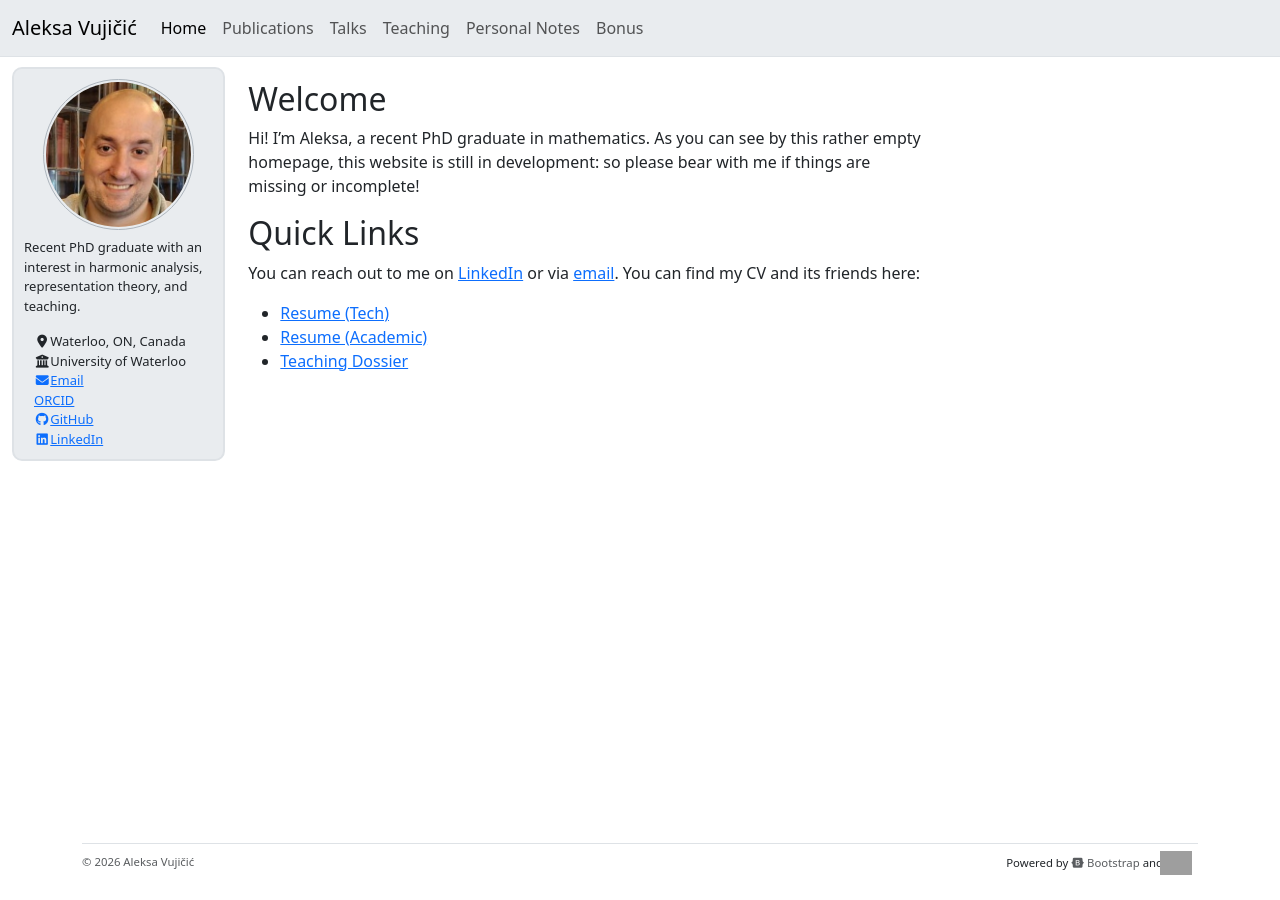
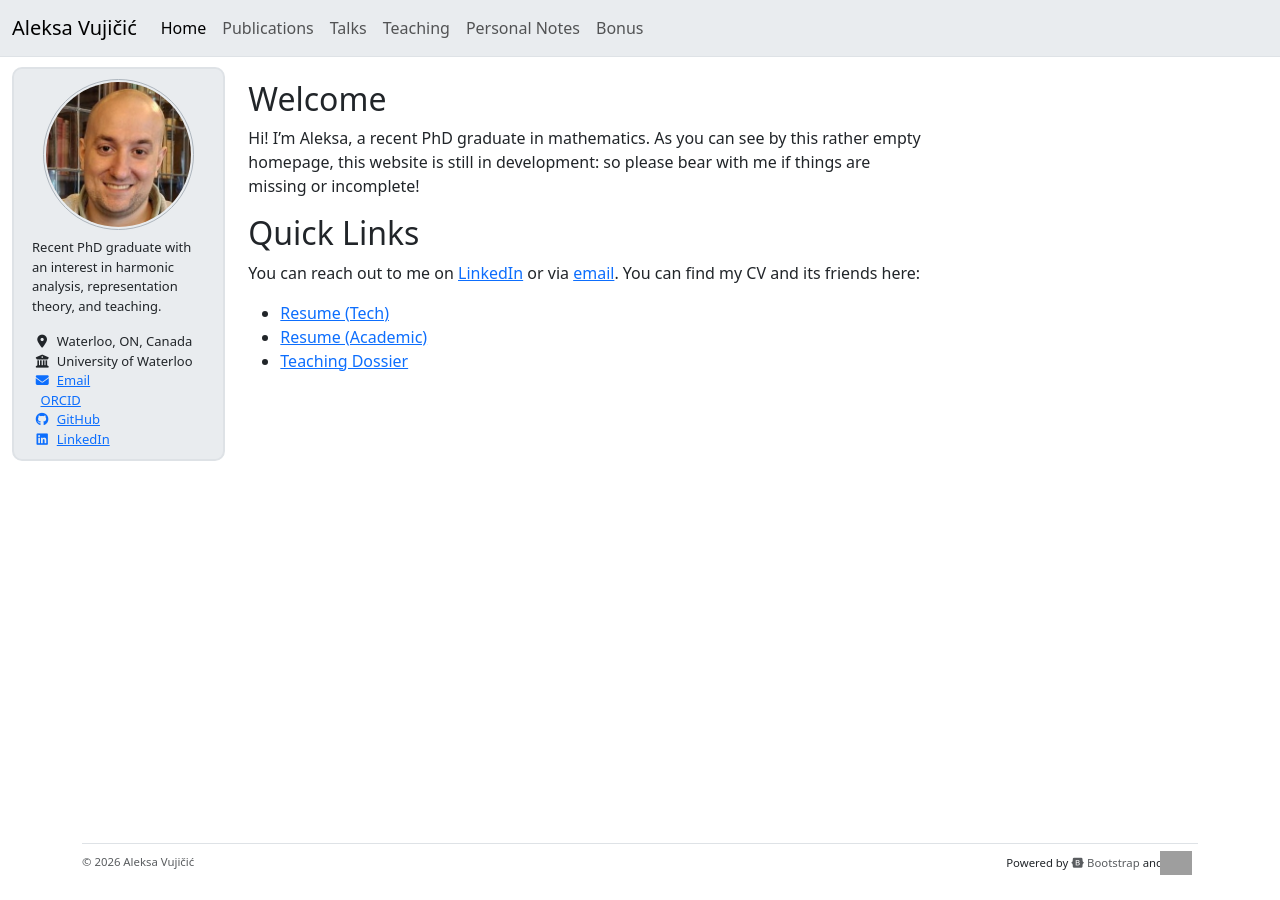
Before and after one commit to aleksavujicic/website, a Jekyll site: the page built from _pages/index.md, in a window 1280 px wide. Built offline with Jekyll 4.4.1, drawn with Linux system fonts in a browser that asks for light colours; nearby versions of some CDN libraries; a script that is not in the unit is left out; grey boxes are pictures that could not be loaded.

Commit message:
some minor sidebar layout adjustments

```diff
--- a/_sass/sidebar.scss
+++ b/_sass/sidebar.scss
@@ -33,6 +33,9 @@
         border: 1px solid var(--bs-dark-border-subtle);
     }
 }
+.author__bio {
+    padding: 0 0.5rem;
+}
 
 .social-icons {
     list-style-type: none;
@@ -40,3 +43,14 @@
     padding: 0;
     padding-left: 10px;
 }
+
+.social-icons {
+    list-style-type: none;
+    margin: 0;
+    padding: 0;
+    padding-left: 10px;
+}
+
+.icon-pad-right {
+  margin-right: 0.5em;
+}
```
